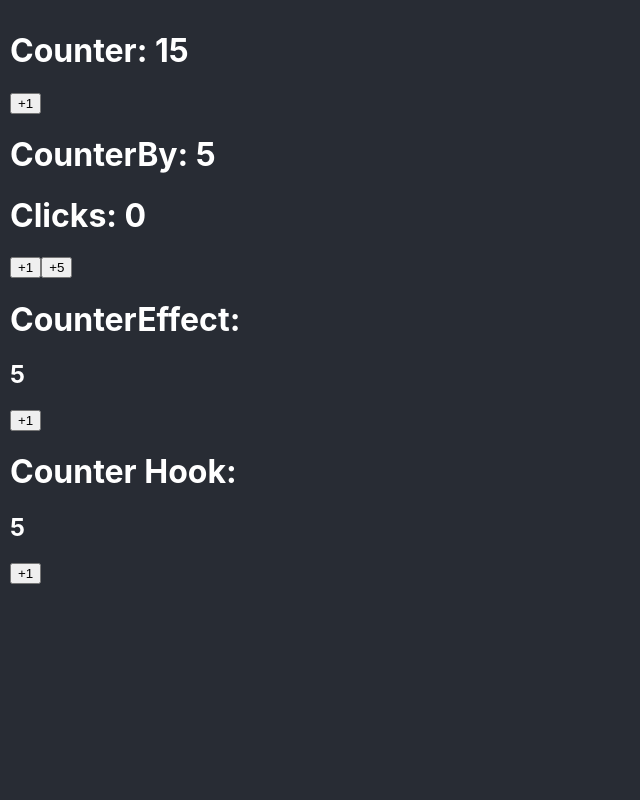
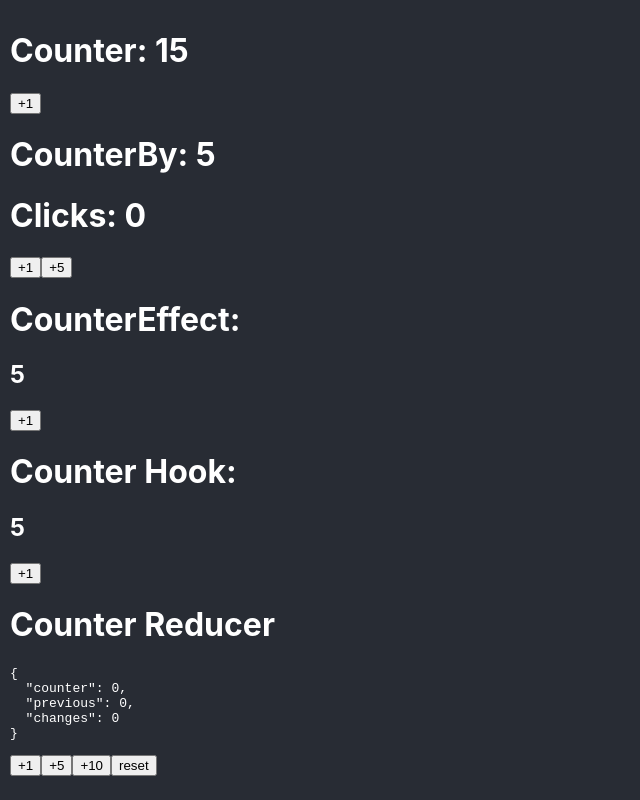
Before and after one commit to EricRusinque/bases-react-ts, a React (Create React App) app: page / in a window 1280 px wide. Shown: the whole page, without its empty margins (0-640 px from the left). Built offline with nearby package versions, Linux system fonts and the light colour scheme.

Commit message:
Counter With useReducer

```diff
--- a/src/App.tsx
+++ b/src/App.tsx
@@ -2,6 +2,7 @@ import { Counter } from './bases/Counter';
 import { CounterBy } from './bases/CounterBy';
 import { CounterEffect } from './bases/CounterEffect';
 import { CounterHook } from './bases/CounterHook';
+import { CounterReducerComponent } from './counter-reducer/CounterReducer';
 
 function App() {
   return (
@@ -10,6 +11,7 @@ function App() {
       <CounterBy/>
       <CounterEffect/>
       <CounterHook/>
+      <CounterReducerComponent/>
     </>
   );
 }
--- /dev/null
+++ b/src/counter-reducer/CounterReducer.tsx
@@ -0,0 +1,56 @@
+import { useReducer, useState } from "react";
+import * as counterActions from './actions/actions';
+import { CounterState } from "./interfaces/interfaces";
+import { counterReducer } from "./state/counterReducer";
+
+
+
+const INITIAL_STATE: CounterState = {
+    counter: 0,
+    previous: 0,
+    changes: 0
+}
+
+
+
+export const CounterReducerComponent = () => {
+
+    const [ counterState , dispatch] = useReducer(counterReducer, INITIAL_STATE);
+
+    const handleReset = () => {
+        dispatch(counterActions.doReset())
+    }
+
+    const increaseBy = ( value: number ) => {
+        dispatch(counterActions.doIncreaseBy(value))
+    }
+
+    return (
+        <>
+            <h1>Counter Reducer</h1>
+            <pre>
+                { JSON.stringify(counterState, null, 2)}
+            </pre>
+            <button
+                onClick={() => increaseBy(+1)}
+            >
+                +1
+            </button>
+            <button
+                onClick={() => increaseBy(+5)}
+            >
+                +5
+            </button>
+            <button
+                onClick={() => increaseBy(+10)}
+            >
+                +10
+            </button>
+            <button
+                onClick={handleReset}
+            >
+                reset
+            </button>
+        </>
+    );
+};
--- /dev/null
+++ b/src/counter-reducer/actions/actions.ts
@@ -0,0 +1,16 @@
+export type CounterAction =
+    | { type: 'increaseBy', payload: { value: number } }
+    | { type: 'reset' }
+
+export const doReset  = ():CounterAction => {
+    return {
+        type: 'reset'
+    }
+}
+
+export const doIncreaseBy = (value: number):CounterAction => {
+    return {
+        type: 'increaseBy',
+        payload: { value }
+    }
+}
--- /dev/null
+++ b/src/counter-reducer/interfaces/interfaces.ts
@@ -0,0 +1,5 @@
+export interface CounterState {
+    counter : number;
+    previous: number;
+    changes : number;
+}
--- /dev/null
+++ b/src/counter-reducer/state/counterReducer.ts
@@ -0,0 +1,24 @@
+import { CounterAction } from "../actions/actions";
+import { CounterState } from "../interfaces/interfaces";
+
+export const counterReducer = (state: CounterState, action: CounterAction): CounterState => {
+
+    const { counter, changes } = state;
+
+    switch (action.type) {
+        case 'reset':
+            return {
+                counter: 0,
+                changes: 0,
+                previous: 0,
+            }
+        case 'increaseBy':
+            return {
+                counter: counter + action.payload.value,
+                changes: changes + 1,
+                previous: counter
+            }
+        default:
+            return state;
+    }
+}
```
